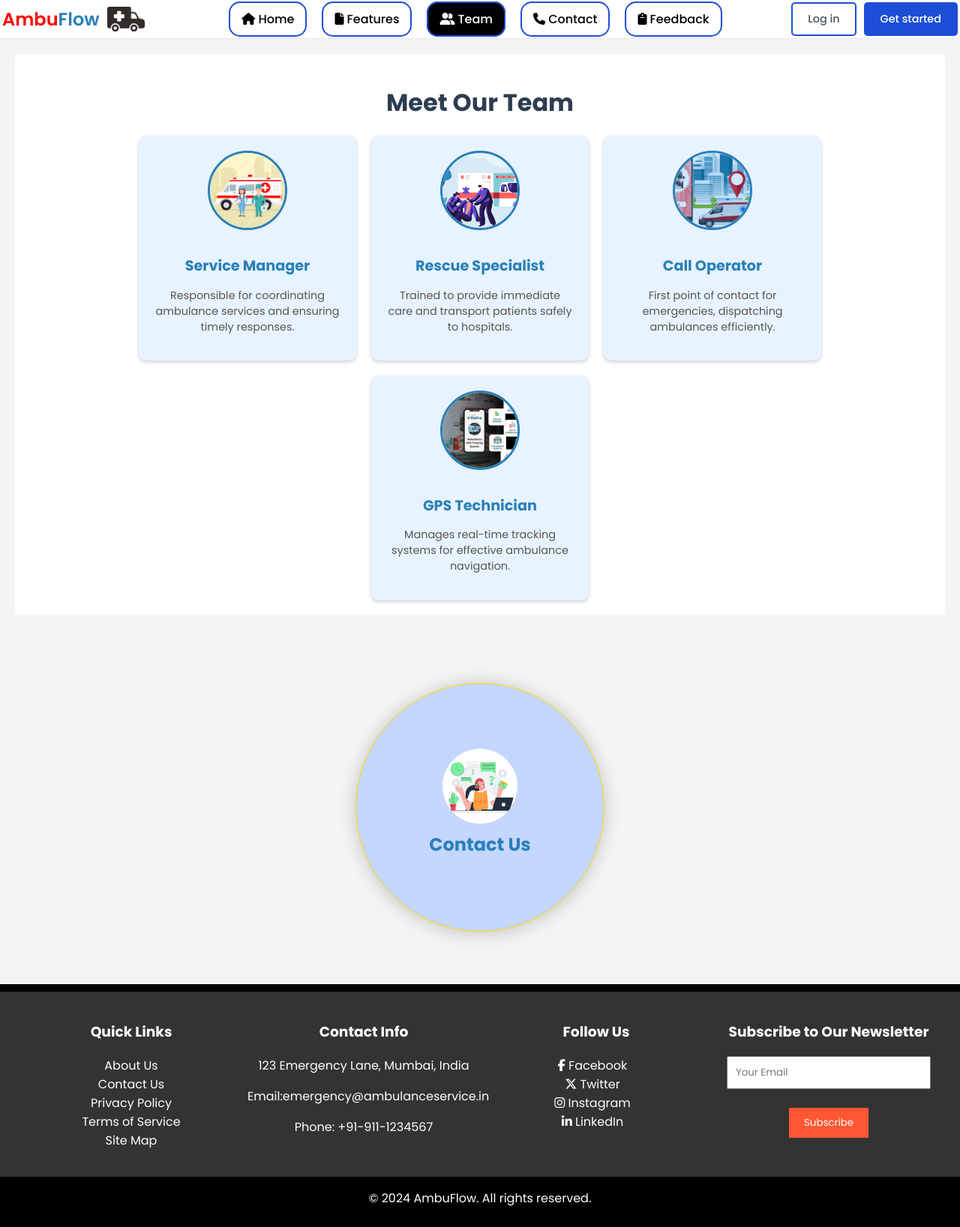
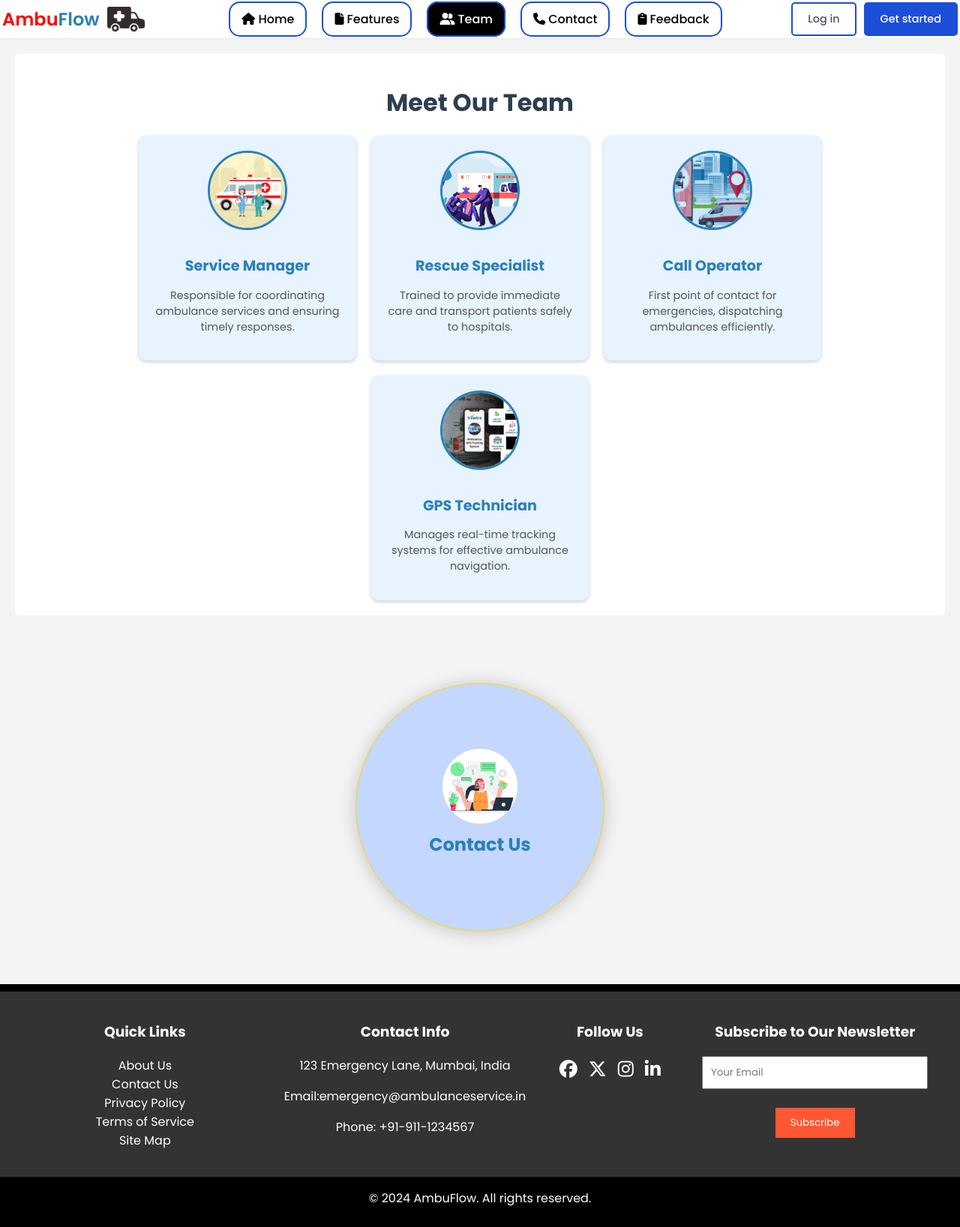
Before and after one commit to mansiruhil13/Bobble-AI, a Jekyll site: the page team.html, which Jekyll copies as it is, in a window 1280 px wide. Shown: the whole page at 75% size. Built offline with Jekyll 4.4.1, drawn with Linux system fonts in a browser that asks for light colours; some web fonts are replaced.

Commit message:
Modified footer icons for Team page

```diff
--- a/team.html
+++ b/team.html
@@ -104,6 +104,36 @@
             margin-right: 20px;
             border-radius: 10px;
         }
+
+        .social-icon {
+      transition: transform 0.3s ease;
+      /* Smooth transition effect */
+    }
+
+    .social-icon:hover {
+      transform: scale(1.3);
+      /* Scale the element to 1.2 times its size */
+    }
+
+    .fa-facebook:hover {
+      color: blue;
+      /* Scale the element to 1.2 times its size */
+    }
+
+    .fa-x-twitter:hover {
+      color: black;
+      /* Scale the element to 1.2 times its size */
+    }
+
+    .fa-instagram:hover {
+      color: orangered;
+      /* Scale the element to 1.2 times its size */
+    }
+
+    .fa-linkedin-in:hover {
+      color: rgb(16, 13, 195);
+      /* Scale the element to 1.2 times its size */
+    }
 
         footer {
             background-color: #000;
@@ -283,14 +313,21 @@
                 <p>Phone: +91-911-1234567</p>
             </div>
 
-            <!-- Social Media Links -->
-            <div style="flex: 1; min-width: 200px;">
-                <h3>Follow Us</h3>
-                <a href="https://www.facebook.com" style="color: white; text-decoration: none; margin-right: 10px;"><i class="fab fa-facebook-f"></i> Facebook</a><br>
-                <a href="https://www.twitter.com" style="color: white; text-decoration: none; margin-right: 10px;"><i class="fa-brands fa-x-twitter"></i> Twitter</a><br> <!--upadted-->
-                <a href="https://www.instagram.com" style="color: white; text-decoration: none; margin-right: 10px;"><i class="fab fa-instagram"></i> Instagram</a><br>
-                <a href="https://www.linkedin.com" style="color: white; text-decoration: none; margin-right: 10px;"><i class="fab fa-linkedin-in"></i> LinkedIn</a>
+            <!-- Modified the looks of the social icons -->
+        <!-- Social Media Links -->
+        <div style="text-align: center; min-width: 200px; color: white;">
+            <h3>Follow Us</h3>
+            <div style="display: flex; justify-content: center; align-items: center; gap: 15px;">
+              <a href="https://www.facebook.com" class="social-icon facebook no-hover-effect"
+                style="color: white; text-decoration: none; font-size: 24px;"><i class="fab fa-facebook"></i></a>
+              <a href="https://www.twitter.com" class="social-icon twitter no-hover-effect"
+                style="color: white; text-decoration: none; font-size: 24px;"><i class="fa-brands fa-x-twitter"></i></a>
+              <a href="https://www.instagram.com" class="social-icon instagram no-hover-effect"
+                style="color: white; text-decoration: none; font-size: 24px;"><i class="fab fa-instagram"></i></a>
+              <a href="https://www.linkedin.com" class="social-icon linkedin no-hover-effect"
+                style="color: white; text-decoration: none; font-size: 24px;"><i class="fab fa-linkedin-in"></i></a>
             </div>
+          </div>
 
             <!-- Newsletter Subscription -->
             <div style="flex: 1; min-width: 200px;">
```
